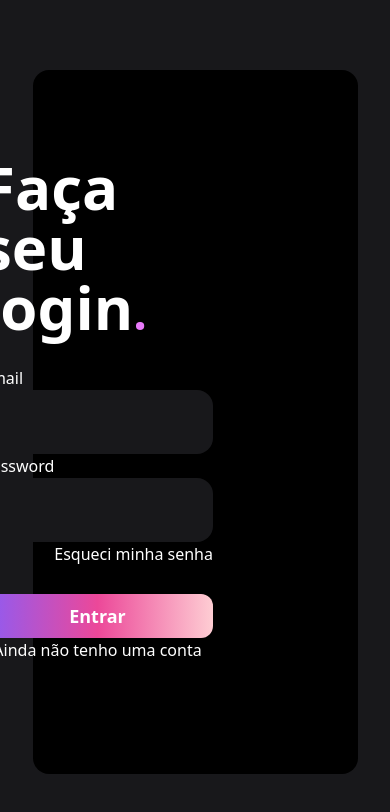
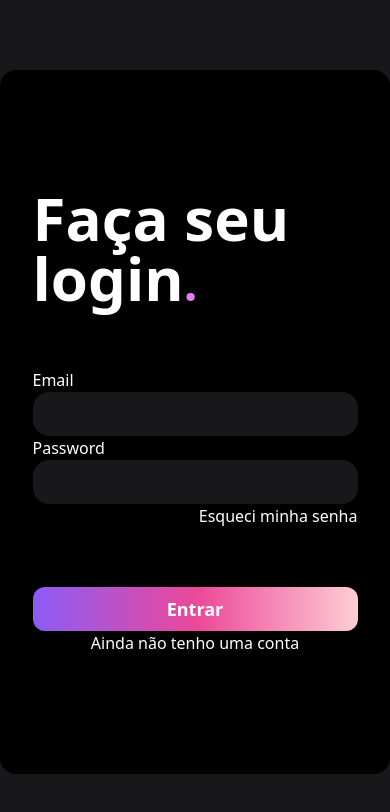
Before and after one commit to codante-io/mp-tela-login-tailwind, a React (Vite) app in the folder loginPage/: page / in a window 390 px wide. Shown: the top 812 px of the page. Built offline with nearby package versions, Linux system fonts and the light colour scheme.

Commit message:
:gem: style: estilizando imagem e adicionando responsividade

```diff
--- a/loginPage/src/components/InputPassword.jsx
+++ b/loginPage/src/components/InputPassword.jsx
@@ -11,7 +11,7 @@ function InputPassword() {
       Password
       <input
         type="password"
-        className="rounded-2xl h-16 text-neutral-950 bg-zinc-900
+        className="max-sm:h-11 rounded-2xl h-16 text-neutral-950 bg-zinc-900
         hover:border-4 border-pink-500"
         onChange={ (e) => handlechange(e.target) }
       />
--- a/loginPage/src/components/InputUsername.jsx
+++ b/loginPage/src/components/InputUsername.jsx
@@ -12,7 +12,7 @@ function InputUsername() {
       Email
       <input
         type="text"
-        className="rounded-2xl h-16 text-neutral-950 bg-zinc-900
+        className="max-sm:h-11 rounded-2xl h-16 text-neutral-950 bg-zinc-900
         hover:border-4 border-pink-500"
         onChange={ (e) => handlechange(e.target) }
       />
--- a/loginPage/src/pages/Login.jsx
+++ b/loginPage/src/pages/Login.jsx
@@ -9,10 +9,13 @@ function Login() {
   const { isNull } = useContext(LoginContext);
 
   return (
-    <section className="flex w-5/6 h-5/6 bg-black m-auto rounded-2xl">
+    <section
+      className=" flex justify-between w-5/6 h-5/6
+      bg-black m-auto rounded-2xl max-sm:w-full"
+    >
       <div
         className="flex flex-col flex-wrap w-2/5 text-white
-        justify-evenly content-center h-5/6 self-center"
+        justify-evenly content-center h-5/6 self-center max-sm:w-5/6 m-auto"
       >
         <h1 className="text-6xl font-semibold">
           Faça seu login
@@ -35,6 +38,13 @@ function Login() {
           { isNull && <span>O campo Email deve ser preenchido</span>}
         </div>
       </div>
+      <div className="max-sm:hidden bg-zinc-50 w-6/12 opacity-40">
+        <img
+          src="https://w.forfun.com/fetch/36/36a26536d26fde21a70ea59dbb05933c.jpeg"
+          alt="desenho montanha flutuante"
+          className="h-full "
+        />
+      </div>
     </section>
   );
 }
```
